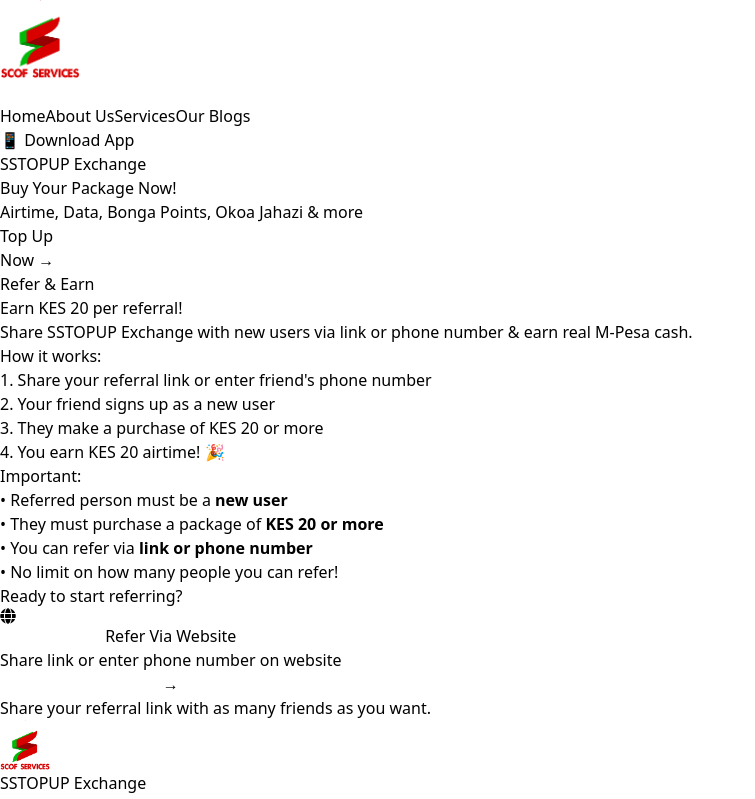
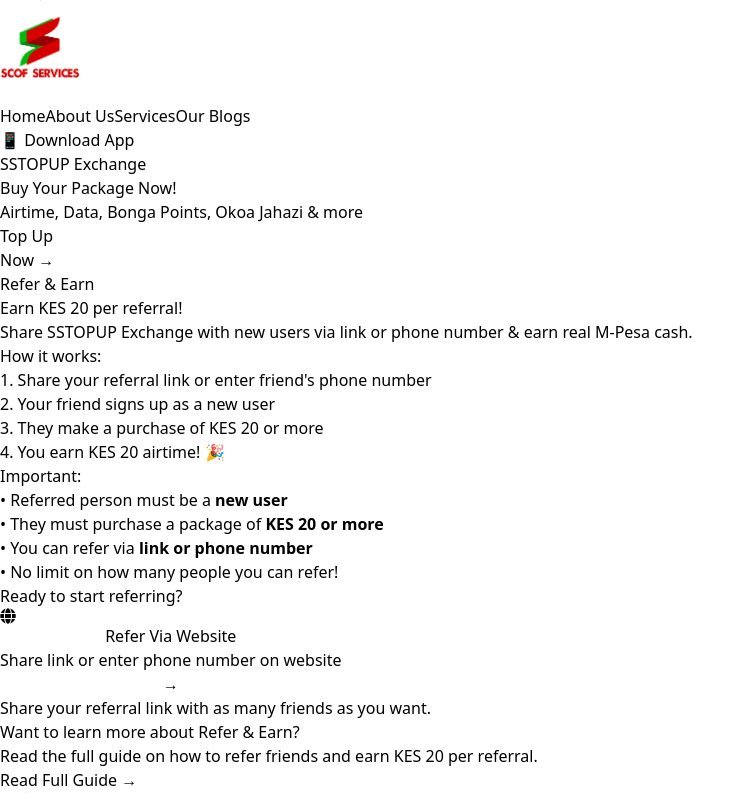
Before and after one commit to Towett01/scoff, a Next.js app: page /refer in a window 1280 px wide. Shown: the top 799 px of the page, without its empty margins (0-755 px from the left). Built offline with nearby package versions, Linux system fonts and the light colour scheme.

Commit message:
Add buy guide with free channels to refer page

```diff
--- a/src/app/(user)/refer/page.tsx
+++ b/src/app/(user)/refer/page.tsx
@@ -7,6 +7,25 @@
 
 export default function ReferPage() {
   const [chosen, setChosen] = useState(false);
+
+  const LearnMoreBanner = () => (
+    <div className="bg-purple-50 border border-purple-200 rounded-2xl px-6 py-5 text-center mt-6">
+      <p className="text-purple-800 font-bold text-lg mb-2">
+        Want to learn more about Refer &amp; Earn?
+      </p>
+      <p className="text-purple-600 text-sm mb-4">
+        Read the full guide on how to refer friends and earn KES 20 per referral.
+      </p>
+      <Link
+        href="https://scofhub.com/refer-earn"
+        target="_blank"
+        rel="noopener noreferrer"
+        className="inline-block bg-purple-600 text-white px-8 py-3 rounded-xl font-semibold text-base hover:bg-purple-700 transition"
+      >
+        Read Full Guide →
+      </Link>
+    </div>
+  );
 
   return (
     <section className="min-h-screen bg-gradient-to-br from-green-50 via-white to-red-50 flex items-center justify-center px-4 py-16">
@@ -79,7 +98,7 @@
               Ready to start referring?
             </p>
 
-            <div className="grid grid-cols-1 gap-4 mb-8">
+            <div className="grid grid-cols-1 gap-4 mb-4">
               <motion.button
                 whileHover={{ scale: 1.02 }}
                 whileTap={{ scale: 0.98 }}
@@ -97,9 +116,11 @@
               </motion.button>
             </div>
 
-            <p className="text-xs text-gray-400">
+            <p className="text-xs text-gray-400 mb-2">
               Share your referral link with as many friends as you want.
             </p>
+
+            <LearnMoreBanner />
           </motion.div>
         ) : (
           <motion.div
@@ -232,12 +253,7 @@
               </p>
             </div>
 
-            <p className="text-xs text-gray-400">
-              Learn more about Refer &amp; Earn at{" "}
-              <Link href="https://scofhub.com/refer-earn" className="underline text-purple-600">
-                scofhub.com/refer-earn
-              </Link>
-            </p>
+            <LearnMoreBanner />
           </motion.div>
         )}
       </div>
```
